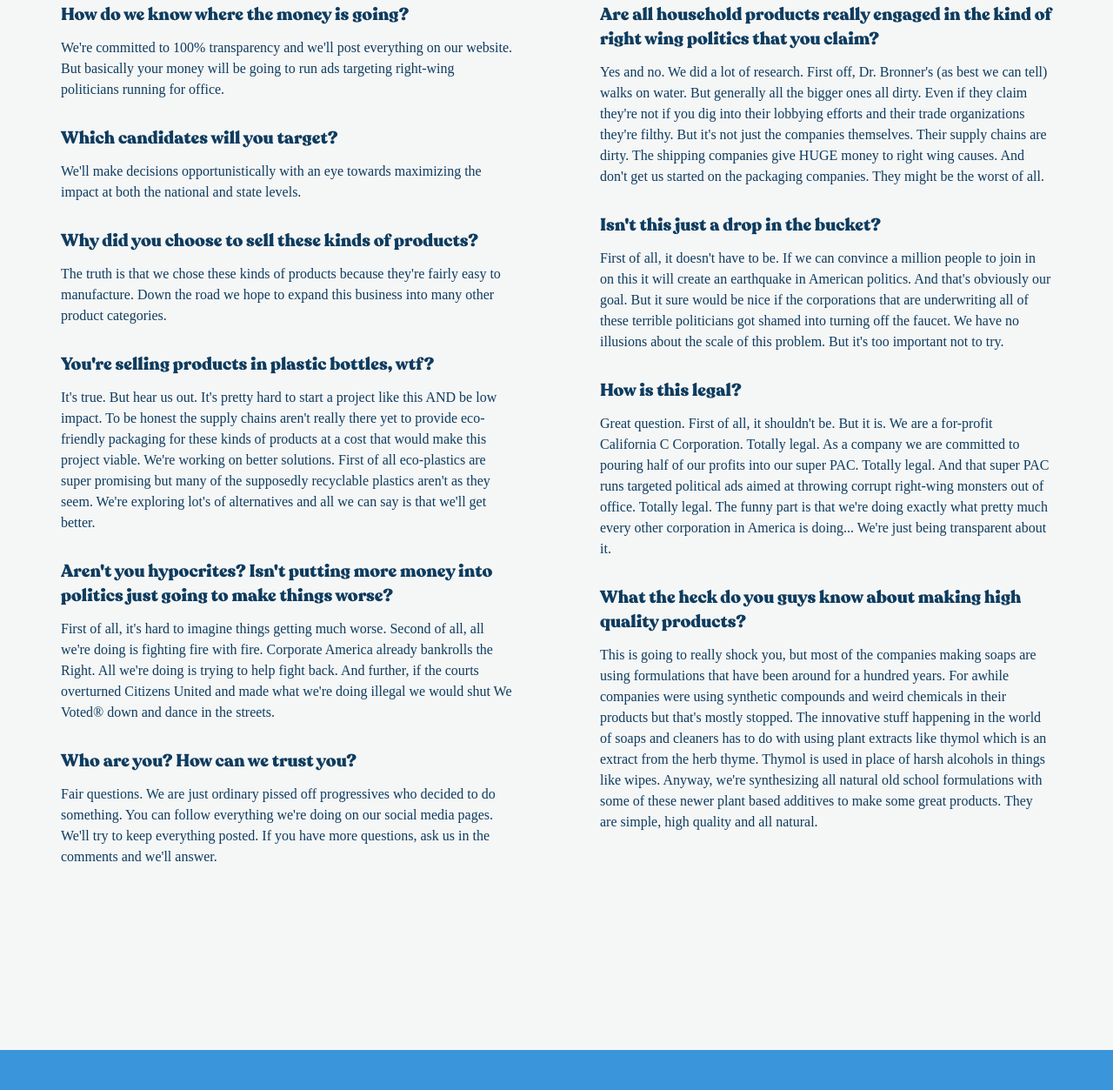
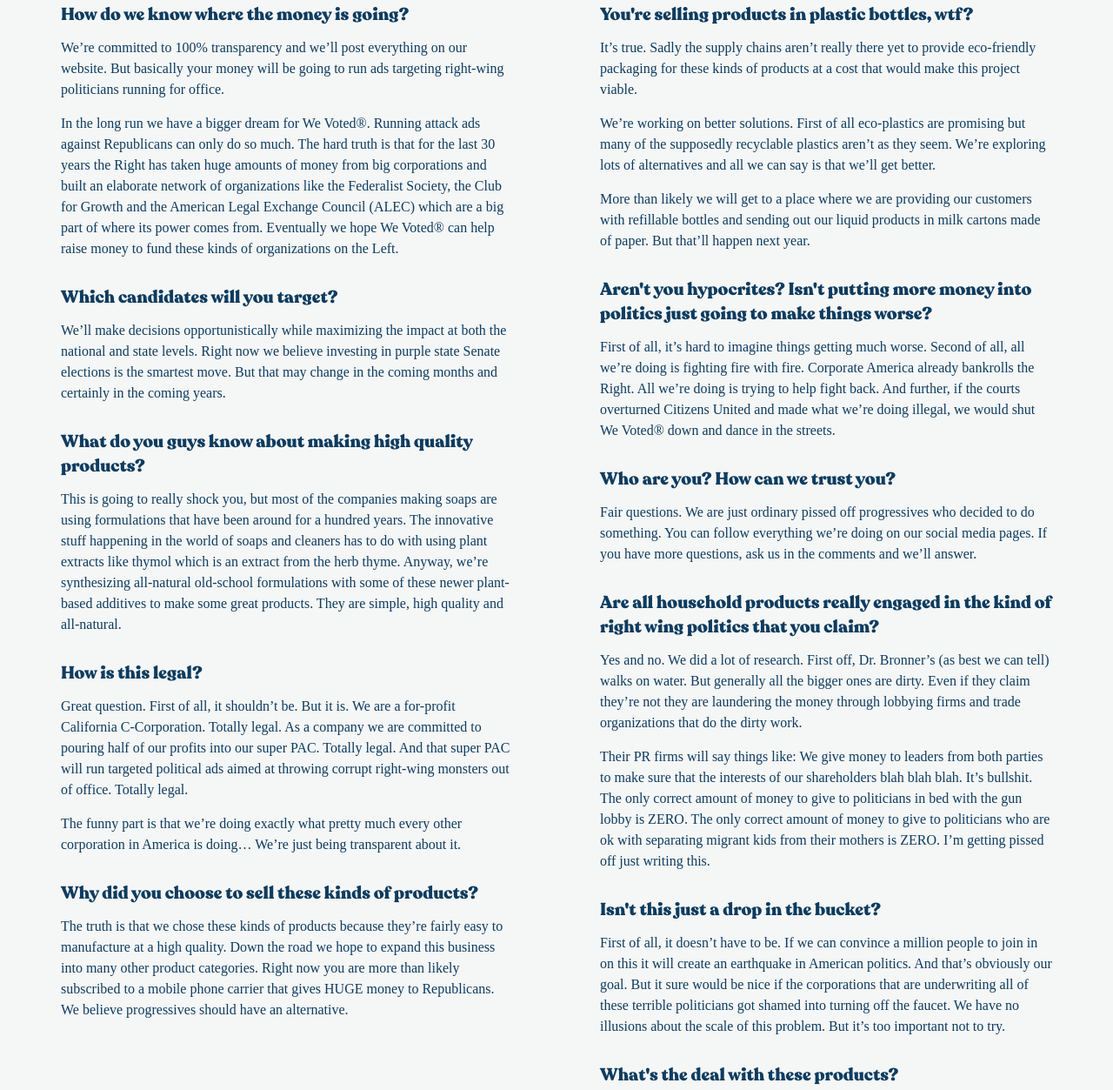
Before and after one commit to replacement-goods/wevoted, a Gatsby site: page / in a window 1280 px wide. Shown: the part 6687-7940 px from the top of the page at 87% size. Built offline with nearby package versions, Linux system fonts and the light colour scheme; Gatsby itself is replaced by a stand-in of ours; a web font is replaced by a local one.

Commit message:
faq updates

```diff
--- a/src/components/FAQ/faq.module.scss
+++ b/src/components/FAQ/faq.module.scss
@@ -22,6 +22,7 @@
 
 .question {
   break-inside: avoid;
+  margin-bottom: 30px;
 }
 
 .faqContent {
@@ -39,6 +40,6 @@
   p {
     font-size: 16px;
     line-height: 24px;
-    margin: 0 0 30px 0;
+    margin: 0 0 15px 0;
   }
 }
--- a/src/components/FAQ/index.js
+++ b/src/components/FAQ/index.js
@@ -11,36 +11,81 @@ const FAQ = () => {
           <div className={styles.question}>
             <h3>How do we know where the money is going?</h3>
             <p>
-              We're committed to 100% transparency and we'll post everything on our
+              We’re committed to 100% transparency and we’ll post everything on our
               website. But basically your money will be going to run ads targeting
               right-wing politicians running for office.
+            </p>
+            <p>
+              In the long run we have a bigger dream for We Voted®. Running attack ads
+              against Republicans can only do so much. The hard truth is that for the last
+              30 years the Right has taken huge amounts of money from big corporations and
+              built an elaborate network of organizations like the Federalist Society, the
+              Club for Growth and the American Legal Exchange Council (ALEC) which are a
+              big part of where its power comes from. Eventually we hope We Voted® can
+              help raise money to fund these kinds of organizations on the Left.
             </p>
           </div>
           <div className={styles.question}>
             <h3>Which candidates will you target?</h3>
             <p>
-              We'll make decisions opportunistically with an eye towards maximizing the
-              impact at both the national and state levels.
+              We’ll make decisions opportunistically while maximizing the impact at both
+              the national and state levels. Right now we believe investing in purple
+              state Senate elections is the smartest move. But that may change in the
+              coming months and certainly in the coming years.
+            </p>
+          </div>
+          <div className={styles.question}>
+            <h3>What do you guys know about making high quality products?</h3>
+            <p>
+              This is going to really shock you, but most of the companies making soaps
+              are using formulations that have been around for a hundred years. The
+              innovative stuff happening in the world of soaps and cleaners has to do with
+              using plant extracts like thymol which is an extract from the herb thyme.
+              Anyway, we’re synthesizing all-natural old-school formulations with some of
+              these newer plant-based additives to make some great products. They are
+              simple, high quality and all-natural.
+            </p>
+          </div>
+          <div className={styles.question}>
+            <h3>How is this legal?</h3>
+            <p>
+              Great question. First of all, it shouldn’t be. But it is. We are a
+              for-profit California C-Corporation. Totally legal. As a company we are
+              committed to pouring half of our profits into our super PAC. Totally legal.
+              And that super PAC will run targeted political ads aimed at throwing corrupt
+              right-wing monsters out of office. Totally legal.
+            </p>
+            <p>
+              The funny part is that we’re doing exactly what pretty much every other
+              corporation in America is doing… We’re just being transparent about it.
             </p>
           </div>
           <div className={styles.question}>
             <h3>Why did you choose to sell these kinds of products?</h3>
             <p>
-              The truth is that we chose these kinds of products because they're fairly
-              easy to manufacture. Down the road we hope to expand this business into many
-              other product categories.
+              The truth is that we chose these kinds of products because they’re fairly
+              easy to manufacture at a high quality. Down the road we hope to expand this
+              business into many other product categories. Right now you are more than
+              likely subscribed to a mobile phone carrier that gives HUGE money to
+              Republicans. We believe progressives should have an alternative.
             </p>
           </div>
           <div className={styles.question}>
             <h3>You're selling products in plastic bottles, wtf?</h3>
             <p>
-              It's true. But hear us out. It's pretty hard to start a project like this
-              AND be low impact. To be honest the supply chains aren't really there yet to
-              provide eco-friendly packaging for these kinds of products at a cost that
-              would make this project viable. We're working on better solutions. First of
-              all eco-plastics are super promising but many of the supposedly recyclable
-              plastics aren't as they seem. We're exploring lot's of alternatives and all
-              we can say is that we'll get better.
+              It’s true. Sadly the supply chains aren’t really there yet to provide
+              eco-friendly packaging for these kinds of products at a cost that would make
+              this project viable.
+            </p>
+            <p>
+              We’re working on better solutions. First of all eco-plastics are promising
+              but many of the supposedly recyclable plastics aren’t as they seem. We’re
+              exploring lots of alternatives and all we can say is that we’ll get better.
+            </p>
+            <p>
+              More than likely we will get to a place where we are providing our customers
+              with refillable bottles and sending out our liquid products in milk cartons
+              made of paper. But that’ll happen next year.
             </p>
           </div>
           <div className={styles.question}>
@@ -49,20 +94,19 @@ const FAQ = () => {
               make things worse?
             </h3>
             <p>
-              First of all, it's hard to imagine things getting much worse. Second of all,
-              all we're doing is fighting fire with fire. Corporate America already
-              bankrolls the Right. All we're doing is trying to help fight back. And
-              further, if the courts overturned Citizens United and made what we're doing
-              illegal we would shut We Voted® down and dance in the streets.
+              First of all, it’s hard to imagine things getting much worse. Second of all,
+              all we’re doing is fighting fire with fire. Corporate America already
+              bankrolls the Right. All we’re doing is trying to help fight back. And
+              further, if the courts overturned Citizens United and made what we’re doing
+              illegal, we would shut We Voted® down and dance in the streets.
             </p>
           </div>
           <div className={styles.question}>
             <h3>Who are you? How can we trust you?</h3>
             <p>
               Fair questions. We are just ordinary pissed off progressives who decided to
-              do something. You can follow everything we're doing on our social media
-              pages. We'll try to keep everything posted. If you have more questions, ask
-              us in the comments and we'll answer.
+              do something. You can follow everything we’re doing on our social media
+              pages. If you have more questions, ask us in the comments and we’ll answer.
             </p>
           </div>
           <div className={styles.question}>
@@ -71,50 +115,39 @@ const FAQ = () => {
               that you claim?
             </h3>
             <p>
-              Yes and no. We did a lot of research. First off, Dr. Bronner's (as best we
-              can tell) walks on water. But generally all the bigger ones all dirty. Even
-              if they claim they're not if you dig into their lobbying efforts and their
-              trade organizations they're filthy. But it's not just the companies
-              themselves. Their supply chains are dirty. The shipping companies give HUGE
-              money to right wing causes. And don't get us started on the packaging
-              companies. They might be the worst of all.
+              Yes and no. We did a lot of research. First off, Dr. Bronner’s (as best we
+              can tell) walks on water. But generally all the bigger ones are dirty. Even
+              if they claim they’re not they are laundering the money through lobbying
+              firms and trade organizations that do the dirty work.
+            </p>
+            <p>
+              Their PR firms will say things like: We give money to leaders from both
+              parties to make sure that the interests of our shareholders blah blah blah.
+              It’s bullshit. The only correct amount of money to give to politicians in
+              bed with the gun lobby is ZERO. The only correct amount of money to give to
+              politicians who are ok with separating migrant kids from their mothers is
+              ZERO. I’m getting pissed off just writing this.
             </p>
           </div>
           <div className={styles.question}>
             <h3>Isn't this just a drop in the bucket?</h3>
             <p>
-              First of all, it doesn't have to be. If we can convince a million people to
+              First of all, it doesn’t have to be. If we can convince a million people to
               join in on this it will create an earthquake in American politics. And
-              that's obviously our goal. But it sure would be nice if the corporations
+              that’s obviously our goal. But it sure would be nice if the corporations
               that are underwriting all of these terrible politicians got shamed into
               turning off the faucet. We have no illusions about the scale of this
-              problem. But it's too important not to try.
+              problem. But it’s too important not to try.
             </p>
           </div>
           <div className={styles.question}>
-            <h3>How is this legal?</h3>
+            <h3>What's the deal with these products?</h3>
             <p>
-              Great question. First of all, it shouldn't be. But it is. We are a
-              for-profit California C Corporation. Totally legal. As a company we are
-              committed to pouring half of our profits into our super PAC. Totally legal.
-              And that super PAC runs targeted political ads aimed at throwing corrupt
-              right-wing monsters out of office. Totally legal. The funny part is that
-              we're doing exactly what pretty much every other corporation in America is
-              doing... We're just being transparent about it.
-            </p>
-          </div>
-          <div className={styles.question}>
-            <h3>What the heck do you guys know about making high quality products?</h3>
-            <p>
-              This is going to really shock you, but most of the companies making soaps
-              are using formulations that have been around for a hundred years. For awhile
-              companies were using synthetic compounds and weird chemicals in their
-              products but that's mostly stopped. The innovative stuff happening in the
-              world of soaps and cleaners has to do with using plant extracts like thymol
-              which is an extract from the herb thyme. Thymol is used in place of harsh
-              alcohols in things like wipes. Anyway, we're synthesizing all natural old
-              school formulations with some of these newer plant based additives to make
-              some great products. They are simple, high quality and all natural.
+              We are committed to manufacturing and selling safe all-natural products.
+              Currently we are making our products in Illinois at a small family run
+              facility. As we expand our product line we are committed to making goods our
+              customers will love. We will always work our hardest to exceed your
+              expectations.
             </p>
           </div>
         </article>
```
